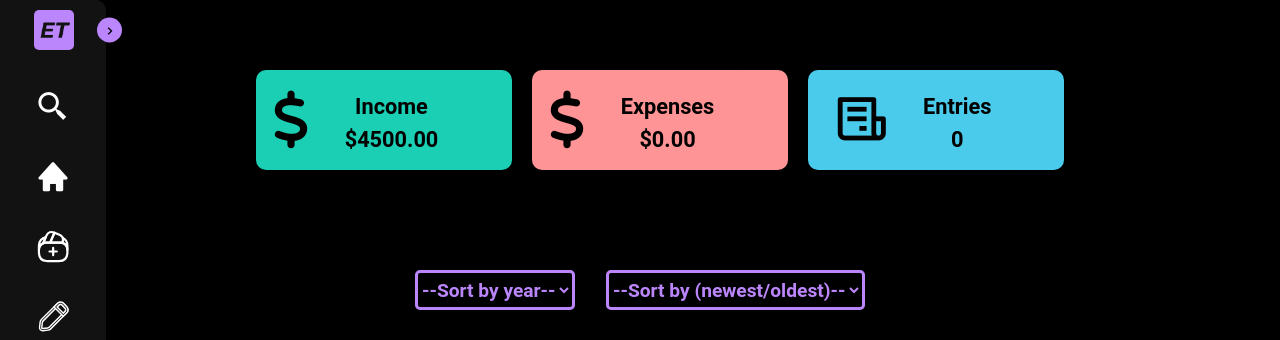
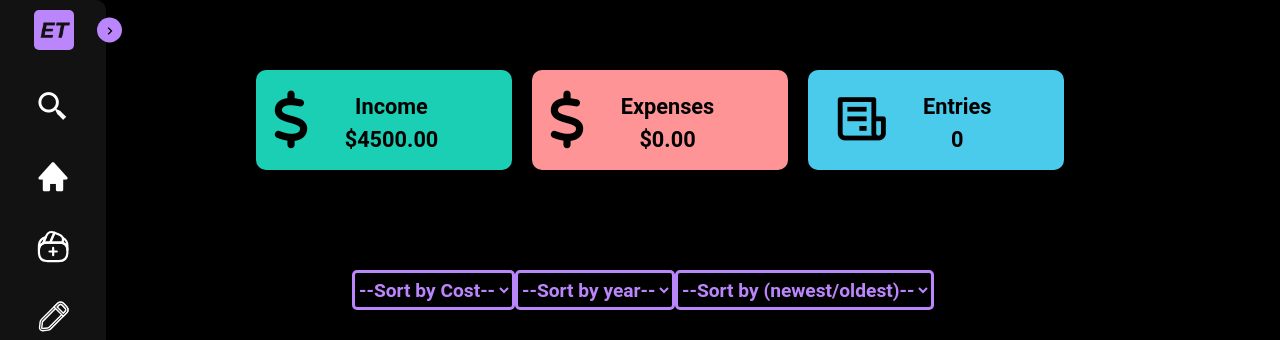
Before and after one commit to Paulq02/aug-expense-app, a Flask app: page /sort_by_year in a window 1280 px wide. Shown: the part 60-400 px from the top of the page. Run offline with Flask 3, Linux system fonts and the light colour scheme; data that the repository does not hold is empty; some libraries are stand-ins or nearby versions.

Commit message:
added sort by Expense Cost (High/Low) or (Low/High) functionality

```diff
--- a/app.py
+++ b/app.py
@@ -161,7 +161,7 @@ def sort_year():
     user_id = session.get("user_id")
 
 
-    if user_year_selection == "All":
+    if user_year_selection == "all":
         sql_all_expenses = f"SELECT * FROM expense_tracker_expense_data WHERE user_id = %s ORDER BY expense_date {sort_order.upper()} "
         cursor.execute(sql_all_expenses,(user_id,))
         results = cursor.fetchall()
@@ -216,6 +216,35 @@ def sort_year():
 
 
 
+@app.route("/sort_cost", methods=["GET", "POST"])
+def sort_by_cost():
+    my_list.clear()
+    username = session.get("username")
+    user_id = session.get("user_id")
+    sort_order = request.args.get("sort-expense", "none")
+
+    sql_sort_cost = f"SELECT * FROM expense_tracker_expense_data WHERE user_id = %s ORDER BY (expense_cost) {sort_order.upper()}"
+    cursor.execute(sql_sort_cost, (user_id,))
+    results = cursor.fetchall()
+    for expense in results:
+      expense_id = expense[0]
+      expense_name = expense[2]
+      expense_cost = float(expense[3])
+      expense_date = expense[4]
+      converted_date = expense_date.strftime("%m-%d-%Y")
+      my_list.append({"expense_id":expense_id, "expense_name":expense_name, "amount":expense_cost, "expense_date":converted_date})
+
+    my_expenses = expenses_total()
+
+    free_money = calclulate_money_leftover()
+    entries = get_entries()
+
+
+
+    return render_template("index.html", income=income,my_list=my_list,expense_id=expense_id, expense_name=expense_name, amount=expense_cost, expense_date=converted_date,my_expenses=my_expenses,free_money=free_money,sort_order=sort_order, entries=entries )
+
+
+
 
 
 
@@ -234,8 +263,8 @@ def new_sort():
     my_list.clear()
     user_id = session.get("user_id")
 
-    sort_order = request.args.get("sort-by-asc-desc", "desc")
-    print(sort_order)
+    sort_order = request.args.get("sort-by", "desc")
+
 
 
     username = session.get("username")
@@ -243,7 +272,8 @@ def new_sort():
     current_year_selected = year_selection[0]
     print(current_year_selected)
 
-    if "All" in current_year_selected:
+
+    if "all" in current_year_selected:
         sql_select_all = f"SELECT * FROM expense_tracker_expense_data WHERE user_id = %s ORDER BY expense_date {sort_order.upper()}"
         cursor.execute(sql_select_all, (user_id,))
         results = cursor.fetchall()
--- a/static/new_js.js
+++ b/static/new_js.js
@@ -66,8 +66,21 @@ yearSelect.addEventListener("change", () => {
   selectForm.submit();
 });
 
+/*
 const sortAscDesc = document.querySelector(".asc-desc");
 const sortAscDescForm = document.querySelector(".sort-desc-asc");
 sortFunction = sortAscDesc.addEventListener("change", () => {
-  sortAscDescForm.submit();
+  sortAscDescForm.this.form.submit();
 });
+*/
+
+const mySelectElement = document.querySelector(".asc-desc");
+
+mySelectElement.addEventListener("change", function () {
+  this.form.submit();
+});
+
+const sortCost = document.querySelector(".sort-expense-dropdown");
+sortCost.addEventListener("change", function () {
+  this.form.submit();
+});
--- a/static/styles.css
+++ b/static/styles.css
@@ -1014,7 +1014,7 @@ thead {
 }
 
 .sort-options {
-  width: 40%;
+  width: 45%;
   height: 50px;
   display: flex;
   align-items: center;
@@ -1022,7 +1022,8 @@ thead {
 }
 
 #year-select,
-.asc-desc {
+.asc-desc,
+.sort-expense-dropdown {
   color: #bb86fc;
   background-color: #000000;
   font-family: "Roboto", sans-serif;
@@ -1119,7 +1120,6 @@ td {
   width: 20px;
   background-color: #bb86fc;
   border: none;
-  cursor: pointer;
 }
 
 .up-arrow,
--- a/templates/index.html
+++ b/templates/index.html
@@ -244,6 +244,18 @@
     <div class="sorting-container">
       <div class="sort-options">
         <form
+          class="sort-expense-form"
+          method="get"
+          action="{{url_for('sort_by_cost')}}"
+        >
+          <select name="sort-expense" class="sort-expense-dropdown">
+            <option value="none">--Sort by Cost--</option>
+            <option value="desc">High to Low</option>
+            <option value="asc">Low to High</option>
+          </select>
+        </form>
+
+        <form
           class="select-form"
           action="{{url_for('sort_year')}}"
           method="get"
@@ -258,7 +270,7 @@
             <option value="2022" selected>2022</option>
 
             <option value="2021" selected>2021</option>
-            <option value="All" selected>All</option>
+            <option value="all" selected>All</option>
             <option value="none" selected>--Sort by year--</option>
           </select>
         </form>
@@ -268,7 +280,7 @@
           action="{{url_for('new_sort')}}"
           method="get"
         >
-          <select name="sort-by-asc-desc" class="asc-desc">
+          <select name="sort-by" class="asc-desc">
             <option value="none">--Sort by (newest/oldest)--</option>
             <option value="desc">Newest first</option>
             <option value="asc">Oldest first</option>
```
